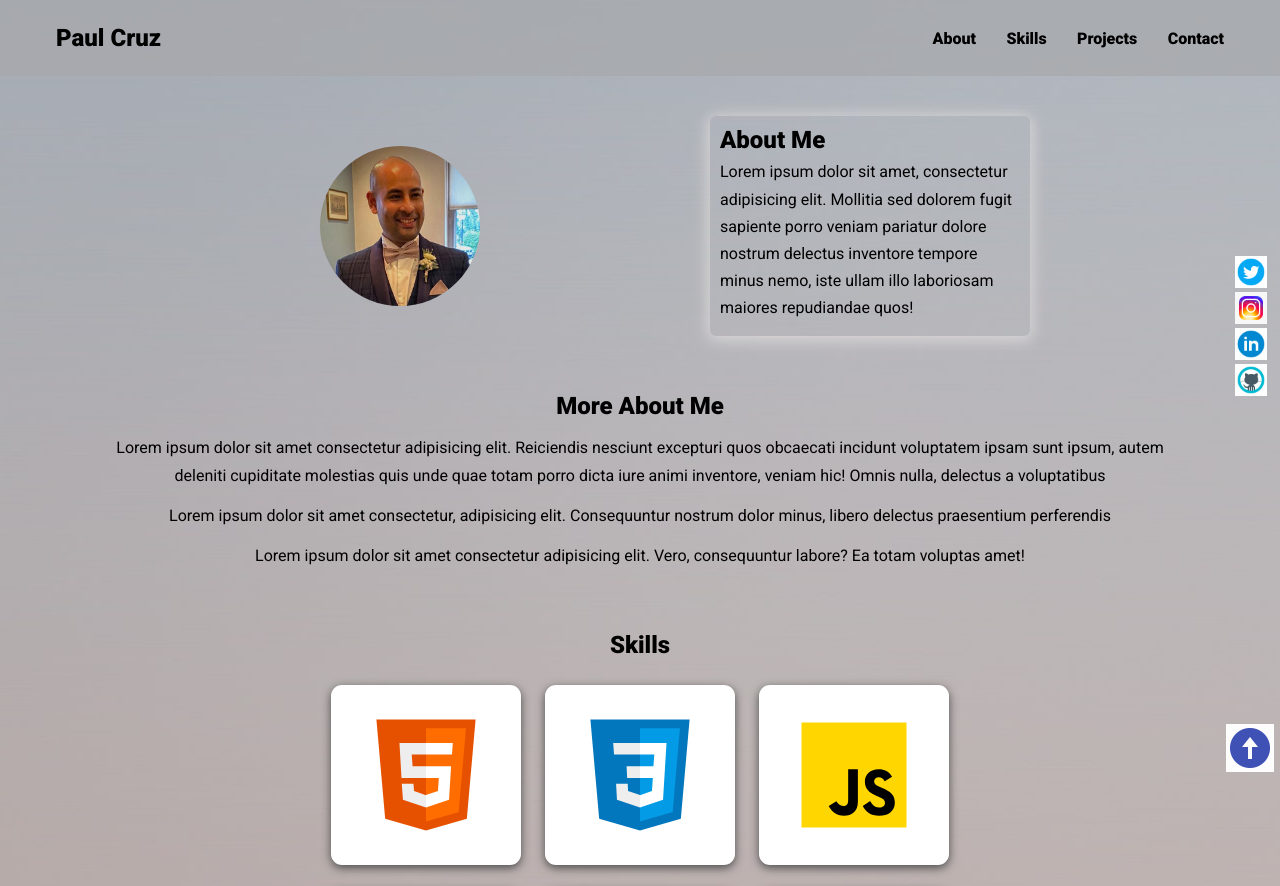
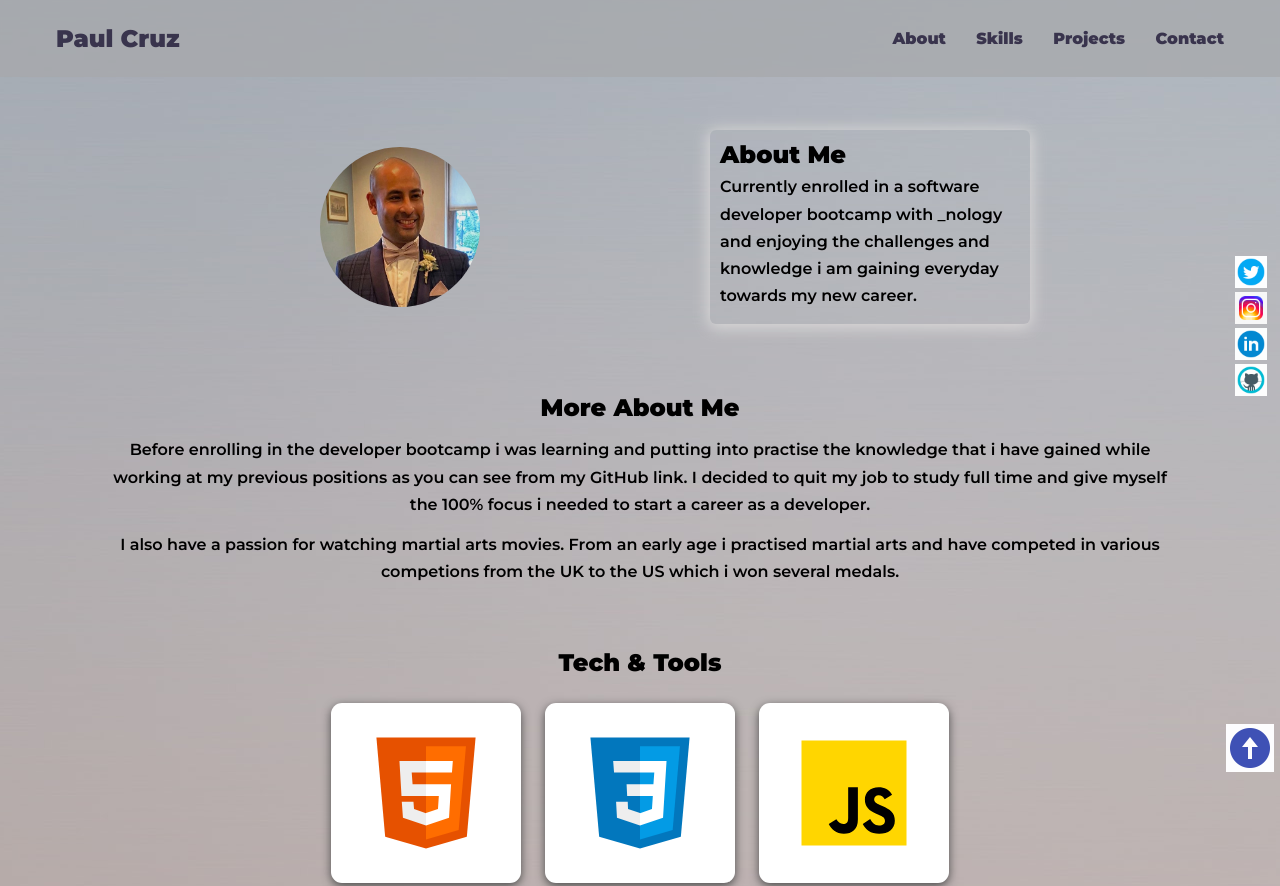
Before and after one commit to PCRUZDEV/Website-Portfolio, a plain HTML site: page developer-portfolio/index.html in a window 1280 px wide. Shown: the top 886 px of the page. Drawn offline with nearby package versions, Linux system fonts and the light colour scheme.

Commit message:
further adjustments

```diff
--- a/developer-portfolio/assets/css/styles.css
+++ b/developer-portfolio/assets/css/styles.css
@@ -1,11 +1,11 @@
 @import url("https://fonts.googleapis.com/css2?family=Roboto:ital,wght@0,400;0,900;1,700&display=swap");
-
+@import url('https://fonts.googleapis.com/css2?family=Dancing+Script&family=Montserrat:wght@600;900&family=Roboto&display=swap');
 
 /* Variables */
 :root {
-  --font-family: "Roboto", sans-serf;
+  --font-family: "Montserrat", sans-serf;
   --normal-font: 400;
-  --bold-font: 700;
+  --bold-font: 600;
   --bolder-font: 900;
   --primary-color: rgb(0, 0, 0);
   --secondary-color: #ff6600;
@@ -45,7 +45,7 @@ ul {
 
 a {
   text-decoration: none;
-  color: rgb(40, 0, 63);
+  color: rgb(57, 52, 77);
   font-weight: bold;
 }
 
@@ -77,15 +77,14 @@ nav {
   padding: 1.5rem 3.5rem;
   background-color: var(--bg-color);
   background: rgba(167, 168, 172, 0.725);
-  backdrop-filter: blur(3px);
+  backdrop-filter: blur(1.5px);
 }
 
 nav h1 {
-  color: var(--primary-color);
+  color: rgb(57, 52, 77);
 }
 
 nav a {
-  color: var(--primary-color);
   transition: var(--transition);
 }
 
--- a/developer-portfolio/index.html
+++ b/developer-portfolio/index.html
@@ -45,10 +45,8 @@
     <div class="bio animate__animated animate__shakeX">
       <h2 class="bio-title">About Me</h2>
       <p class="bio-text">
-        Lorem ipsum dolor sit amet, consectetur adipisicing elit. Mollitia sed
-        dolorem fugit sapiente porro veniam pariatur dolore nostrum delectus
-        inventore tempore minus nemo, iste ullam illo laboriosam maiores
-        repudiandae quos!
+        Currently enrolled in a software developer bootcamp with _nology and enjoying the challenges and knowledge i am
+        gaining everyday towards my new career.
       </p>
     </div>
   </section>
@@ -57,24 +55,19 @@
   <section class="more-about">
     <h2>More About Me</h2>
     <p>
-      Lorem ipsum dolor sit amet consectetur adipisicing elit. Reiciendis
-      nesciunt excepturi quos obcaecati incidunt voluptatem ipsam sunt ipsum,
-      autem deleniti cupiditate molestias quis unde quae totam porro dicta
-      iure animi inventore, veniam hic! Omnis nulla, delectus a voluptatibus
+      Before enrolling in the developer bootcamp i was learning and putting into practise the knowledge that i have
+      gained while working at my previous positions as you can see from my GitHub link. I decided
+      to quit my job to study full time and give myself the 100% focus i needed to start a career as a developer.
     </p>
     <p>
-      Lorem ipsum dolor sit amet consectetur, adipisicing elit. Consequuntur
-      nostrum dolor minus, libero delectus praesentium perferendis
-    </p>
-    <p>
-      Lorem ipsum dolor sit amet consectetur adipisicing elit. Vero,
-      consequuntur labore? Ea totam voluptas amet!
+      I also have a passion for watching martial arts movies. From an early age i practised martial arts and have
+      competed in various competions from the UK to the US which i won several medals.
     </p>
   </section>
 
   <!-- Skills section -->
   <section class="skills" id="skills">
-    <h2 class="skill-header">Skills</h2>
+    <h2 class="skill-header">Tech & Tools</h2>
 
     <div class="skills-wrapper">
       <div class="first-set animate__animated animate__fadeInLeft">
@@ -176,7 +169,7 @@
   <footer>
     <p class="copy">&copy; Copyright 2021</p>
     <p class="copy">
-      Built with &#x2661; by
+      Built with lots of &#9749; by
       <a href="https://twitter.com/PCRUZDEV" target="_blank">Paul Cruz</a>
     </p>
   </footer>
```
